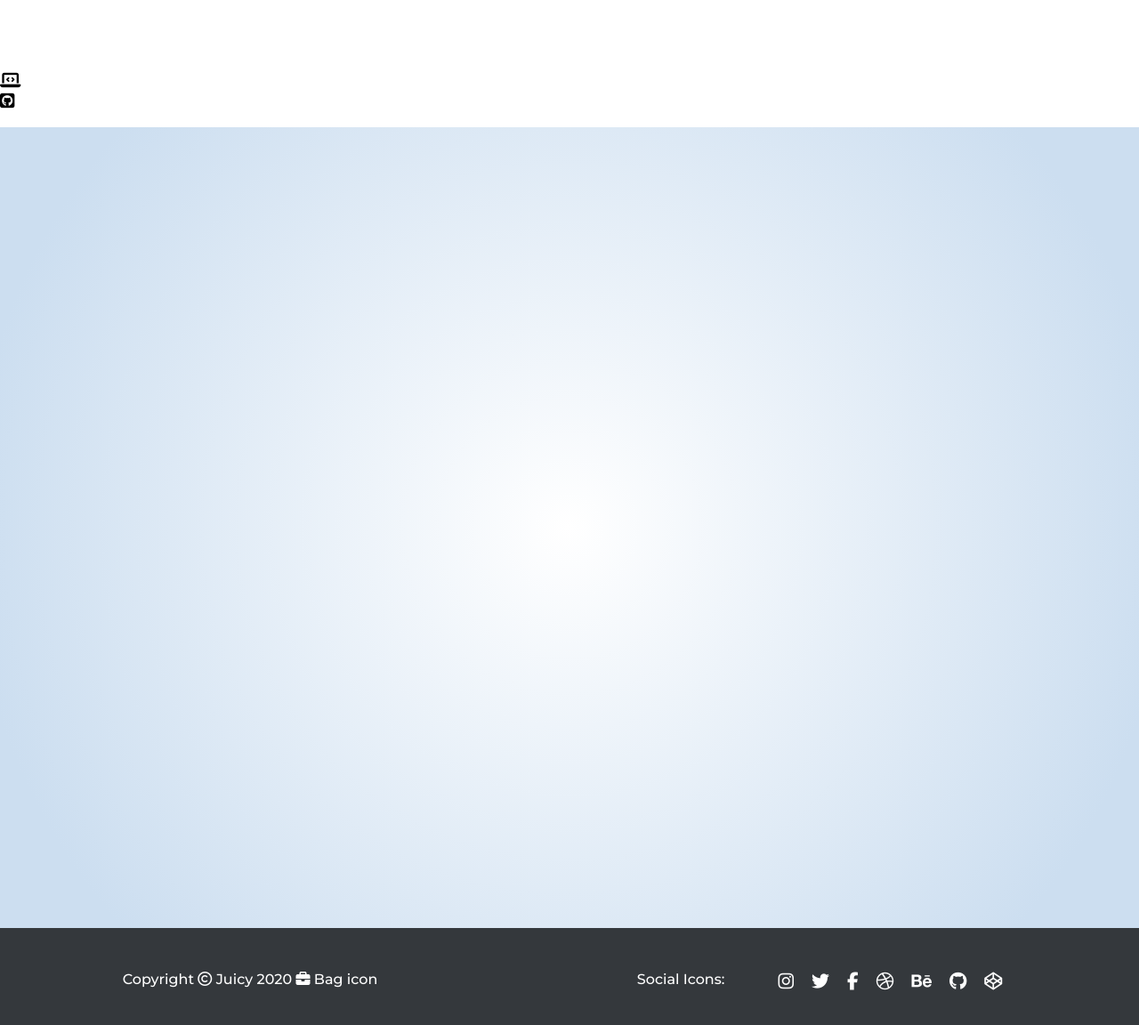
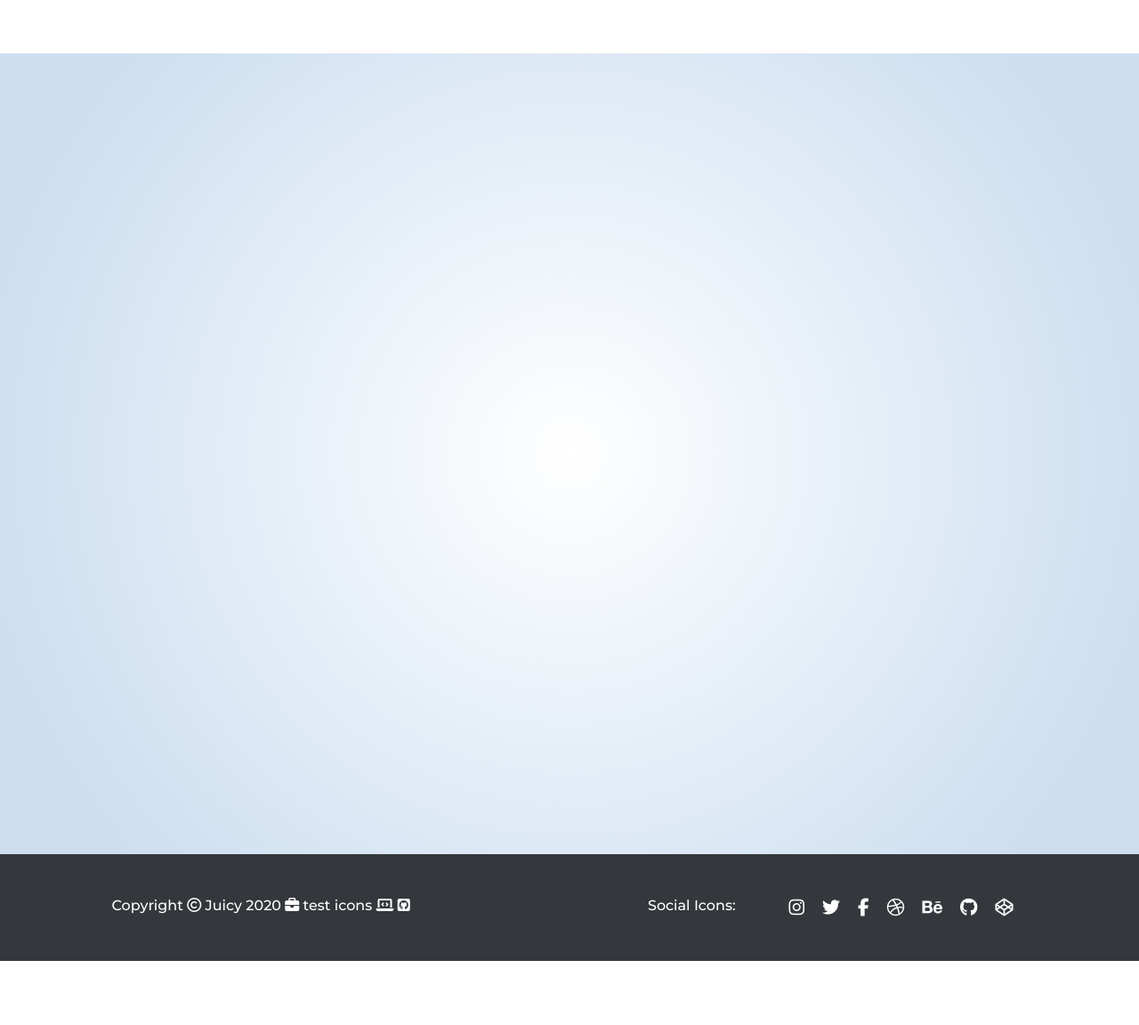
Before and after one commit to NatalyCoding/juicy, a plain HTML site: page index.html in a window 1280 px wide. Shown: the part 740-1892 px from the top of the page at 89% size. After the commit the page ends 1820 px from the top, so only its background shows below. Drawn offline with Linux system fonts and the light colour scheme.

Commit message:
test icons

```diff
--- a/index.html
+++ b/index.html
@@ -50,10 +50,7 @@
         </div>
     </header>
     <main>
-        <section>
-            <h3><i class="fas fa-laptop-code"></i><br>
-                <i class="fab fa-github-square"></i></h3>
-        </section>
+
         <section class="advantages">
 
 
@@ -62,7 +59,9 @@
     </main>
     <footer class="footer">
         <div class="copyright">
-            <p>Copyright <i class="far fa-copyright"></i> Juicy 2020 <i class="fas fa-briefcase"></i> Bag icon</p>
+            <p>Copyright <i class="far fa-copyright"></i> Juicy 2020 <i class="fas fa-briefcase"></i> test icons
+                <i class="fas fa-laptop-code"></i>
+                <i class="fab fa-github-square"></i></p>
         </div>
         <div class="footer__socials">
             <p>Social Icons:</p>
```
